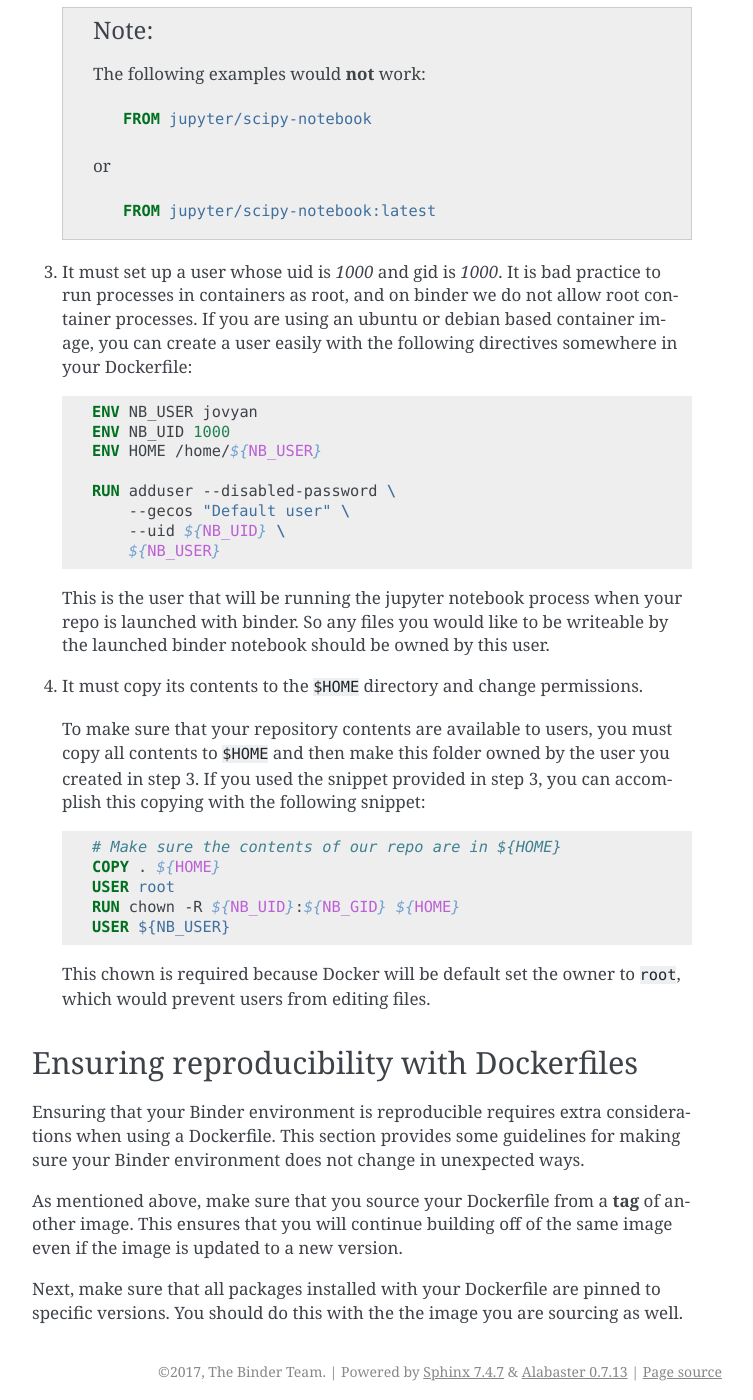
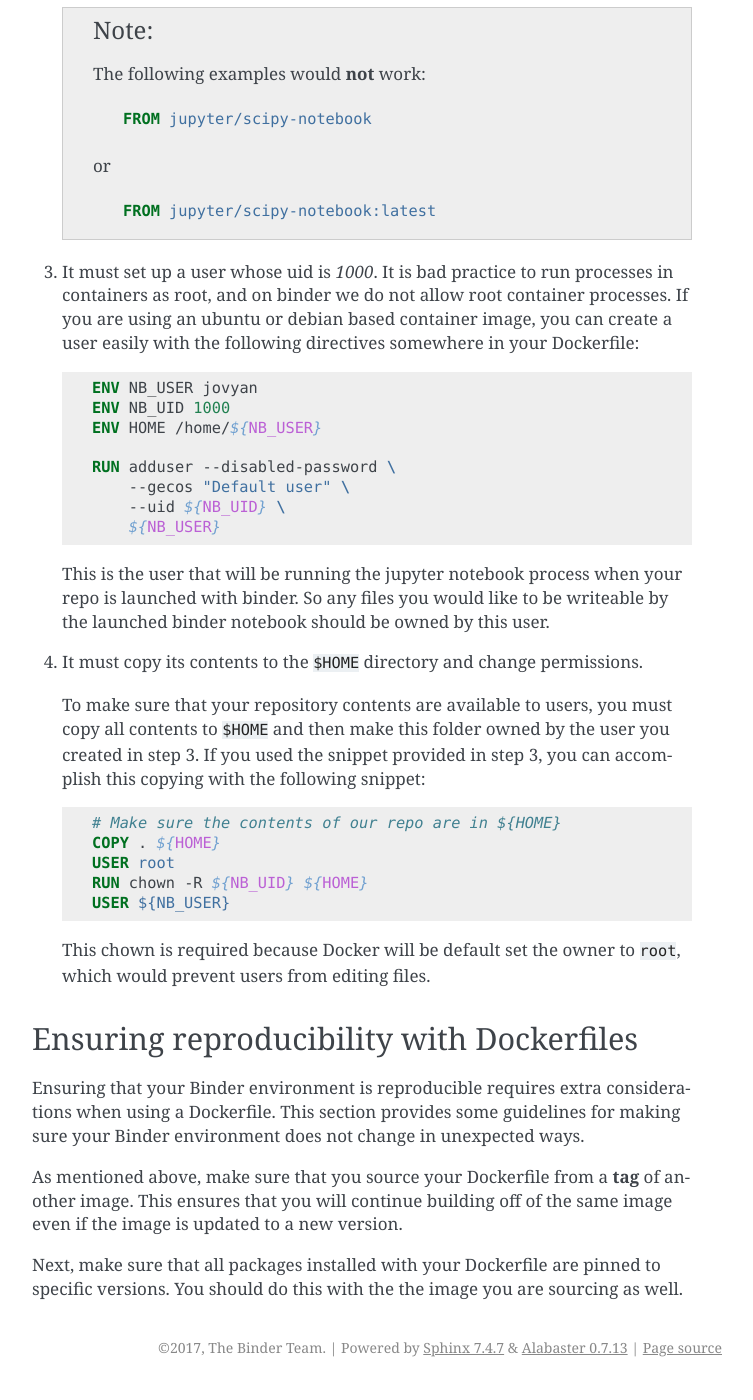
Before and after one commit to jupyterhub/mybinder.org-user-guide, a Sphinx documentation site: the page built from doc/dockerfile.rst, in a window 1280 px wide and 1400 px high, scrolled down 1928 px. Shown: the whole window, without its empty margins (388-1141 px from the left). Built offline with Sphinx 7.4.7, drawn with Linux system fonts in a browser that asks for light colours.

Commit message:
remove gid in dockerfile

```diff
--- a/doc/dockerfile.rst
+++ b/doc/dockerfile.rst
@@ -110,7 +110,7 @@ For a Dockerfile to work on Binder, it must meet the following requirements:
 
           FROM jupyter/scipy-notebook:latest
 
-3. It must set up a user whose uid is `1000` and gid is `1000`.
+3. It must set up a user whose uid is `1000`.
    It is bad practice to run processes in containers as root, and on binder
    we do not allow root container processes. If you are using an ubuntu or
    debian based container image, you can create a user easily with the following
@@ -143,7 +143,7 @@ For a Dockerfile to work on Binder, it must meet the following requirements:
        # Make sure the contents of our repo are in ${HOME}
        COPY . ${HOME}
        USER root
-       RUN chown -R ${NB_UID}:${NB_GID} ${HOME}
+       RUN chown -R ${NB_UID} ${HOME}
        USER ${NB_USER}
 
    This chown is required because Docker will be default
```
